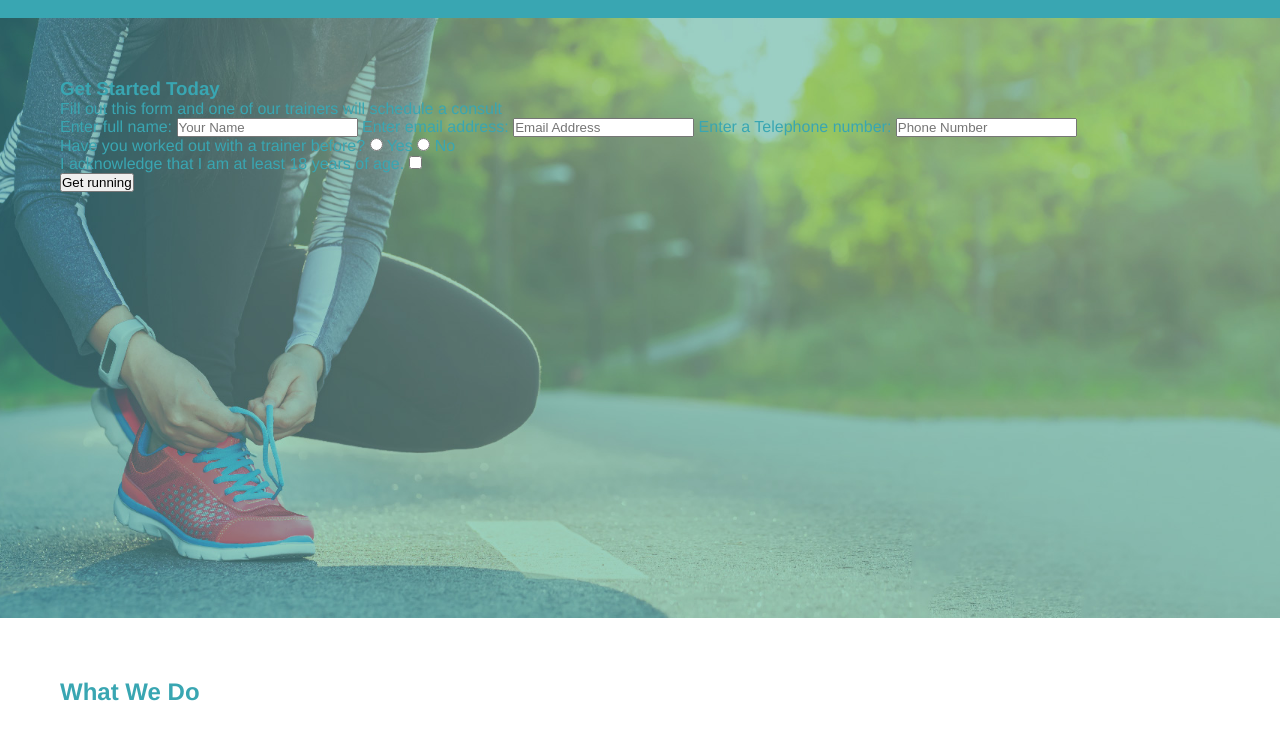
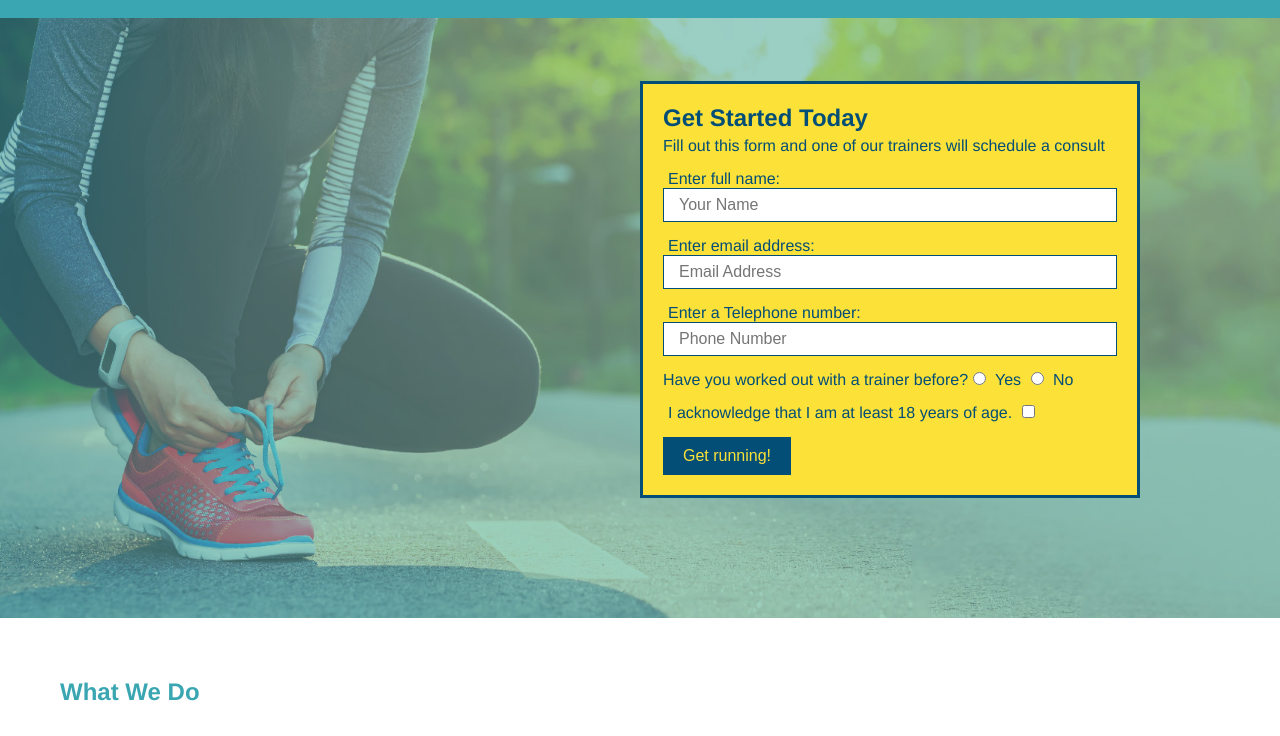
Before and after one commit to ErikVaughn3/run-buddy, a plain HTML site: page index.html in a window 1280 px wide. Shown: the part 64-800 px from the top of the page. Drawn offline with Linux system fonts and the light colour scheme.

Commit message:
<run-buddy>

```diff
--- a/assets/css/style.css
+++ b/assets/css/style.css
@@ -61,4 +61,41 @@ section {
   height: 600px;
   background-size: cover;
   background-position: center;
+  position: relative;
 }
+.hero-form {
+  border: 3px solid #024e76;
+  background-color: #fce138;
+  padding: 20px;
+  width: 500px;
+  color: #024e76;
+  position: absolute;
+  bottom: 120px;
+  right: 140px;
+}
+.hero-form h3 {
+    font-size: 24px;
+    margin: 0;
+}
+.hero-form p {
+    margin: 5px 0 15px 0;
+}
+.form-input {
+    border: 1px solid #024e76;
+    display: block;
+    padding: 7px 15px;
+    font-size: 16px;
+    color: #024e76;
+    width: 100%;
+    margin-bottom: 15px;
+}
+.hero-form label {
+    margin: 0 5px;
+}
+.hero-form button {
+    color: #fce138;
+    background-color: #024e76;
+    border: none;
+    padding: 10px 20px;
+    font-size: 16px;
+}
--- a/index.html
+++ b/index.html
@@ -34,16 +34,16 @@
 
         <!-- hero/jumbotron -->
         <section class="hero">
-            <div>
+            <div class="hero-form">
                 <h3>Get Started Today</h3>
                 <p>Fill out this form and one of our trainers will schedule a consult</p>
                 <form>
                     <label for="name">Enter full name:</label>
-                    <input type="text" placeholder="Your Name" name="name" id="name" />
+                    <input type="text" placeholder="Your Name" name="name" id="name" class="form-input">
                     <label for="email">Enter email address:</label>
-                    <input type="email" placeholder="Email Address" name="email" id="email" />
+                    <input type="email" placeholder="Email Address" name="email" id="email" class="form-input">
                     <label for="phone">Enter a Telephone number:</label>
-                    <input type="tel" placeholder="Phone Number" name="phone" id="phone" />
+                    <input type="tel" placeholder="Phone Number" name="phone" id="phone" class="form-input">
                     <p>
                         Have you worked out with a trainer before?
                         <input type="radio" name="trainer-confirm" id="trainer-yes" />
@@ -58,12 +58,12 @@
                         <input type="checkbox" name="age-confirm" id="checkbox" />
                     </p>
                     <button type="submit">
-                        Get running
+                        Get running!
                     </button>
                 </form>
             </div>
         </section>
-
+        <!-- end hero -->
         <!-- "what we do" section -->
         <section>
             <h2>What We Do</h2>
```
Lines whose indentation alone changed are shown as unchanged.
